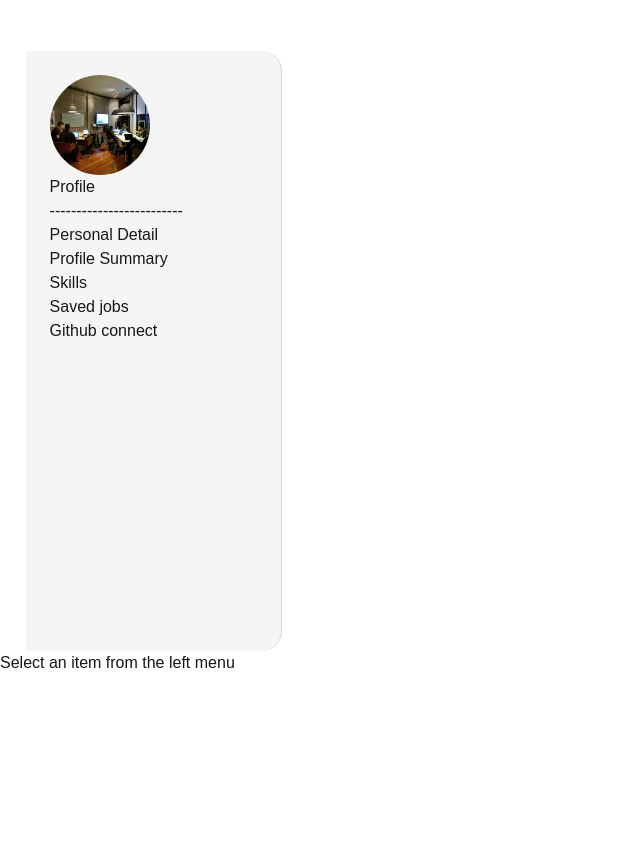
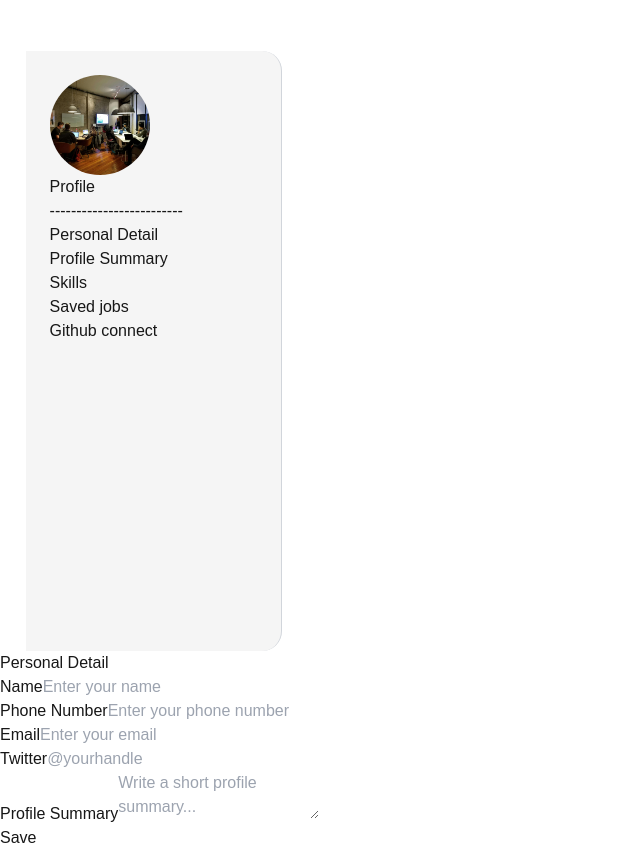
Before and after one commit to EmperorSARATH/Job-portal, a Next.js app: page /dashboard/profile in a window 1280 px wide. Both pictures are taken after a click on the button "Personal Detail". Shown: the whole page, without its empty margins (0-640 px from the left). Before the commit the page ends 800 px from the top, so only its background shows below. Built offline with nearby package versions, Linux system fonts and the light colour scheme.

Commit message:
Personal Detail for Dashboard form

```diff
--- a/src/app/dashboard/page.tsx
+++ b/src/app/dashboard/page.tsx
@@ -45,7 +45,7 @@ export default function Dashboard() {
     //   <Sidebar name = {user.username}/>
     // </div>
 
-    <div className="mt-4  space-y-4">
+    <div className="mt-4 min-h-screen space-y-4 bg-[#F9F9F9]">
       {/* First Row: Search Bar & Sidebar */}
       <div className="flex items-center justify-between w-full">
         {/* Left group: Search + Filter */}
--- /dev/null
+++ b/src/app/dashboard/profile/PersonalDetail.tsx
@@ -0,0 +1,71 @@
+
+
+export default function PersonalDetail() {
+
+
+    return (
+        <div className="h-screen pt-16">
+            <div className="heading text-left">
+                <h1>Personal Detail</h1>
+            </div>
+            <form className="space-y-6 max-w-lg">
+                {/* Name */}
+                <div>
+                    <label className="block text-sm font-medium mb-1">Name</label>
+                    <input
+                        type="text"
+                        className="w-full border border-gray-300 rounded-lg p-2 focus:outline-none focus:ring focus:ring-blue-300 text-black"
+                        placeholder="Enter your name"
+                    />
+                </div>
+
+                {/* Phone Number */}
+                <div>
+                    <label className="block text-sm font-medium mb-1">Phone Number</label>
+                    <input
+                        type="tel"
+                        className="w-full border border-gray-300 rounded-lg p-2 focus:outline-none focus:ring focus:ring-blue-300 text-black"
+                        placeholder="Enter your phone number"
+                    />
+                </div>
+
+                {/* Email */}
+                <div>
+                    <label className="block text-sm font-medium mb-1">Email</label>
+                    <input
+                        type="email"
+                        className="w-full border border-gray-300 rounded-lg p-2 focus:outline-none focus:ring focus:ring-blue-300 text-black"
+                        placeholder="Enter your email"
+                    />
+                </div>
+
+                {/* Twitter */}
+                <div>
+                    <label className="block text-sm font-medium mb-1">Twitter</label>
+                    <input
+                        type="text"
+                        className="w-full border border-gray-300 rounded-lg p-2 focus:outline-none focus:ring focus:ring-blue-300 text-black"
+                        placeholder="@yourhandle"
+                    />
+                </div>
+
+                {/* Profile Summary */}
+                <div>
+                    <label className="block text-sm font-medium mb-1">Profile Summary</label>
+                    <textarea
+                        className="w-full border border-gray-300 rounded-lg p-2 h-28 resize-none focus:outline-none focus:ring focus:ring-blue-300 text-black"
+                        placeholder="Write a short profile summary..."
+                    ></textarea>
+                </div>
+
+                {/* Submit Button */}
+                <button
+                    type="submit"
+                    className="bg-blue-600 text-white px-4 py-2 rounded-lg hover:bg-blue-700 transition"
+                >
+                    Save
+                </button>
+            </form>
+        </div>
+    )
+}
--- a/src/app/dashboard/profile/page.tsx
+++ b/src/app/dashboard/profile/page.tsx
@@ -4,6 +4,7 @@
 
 import { useState } from 'react';
 import './page.css';
+import PersonalDetail from './PersonalDetail';
 export default function Page() {
 
     const [activeSection, setActiveSection] = useState("github");
@@ -17,7 +18,7 @@ export default function Page() {
                 <h1 className="text-xl font-semibold mb-4 text-black">Profile</h1>
                 <h1 className='text-black mb-4'>-------------------------</h1>
                 <ul className='text-black'>
-                    <li><button onClick={()=>setActiveSection("")}>Personal Detail</button></li>
+                    <li><button onClick={()=>setActiveSection("personalDetail")}>Personal Detail</button></li>
                     <li><button>Profile Summary</button></li>
                     <li><button>Skills</button></li>
                     <li><button>Saved jobs</button></li>
@@ -56,6 +57,13 @@ export default function Page() {
                 {activeSection === "" && (
                     <p className="text-gray-500 text-lg">Select an item from the left menu</p>
                 )}
+
+                {activeSection === "personalDetail" && (
+                    <div className='w-full  '>
+                        <PersonalDetail/>
+                    </div>
+                )}
+
             </div>
 
 
```
